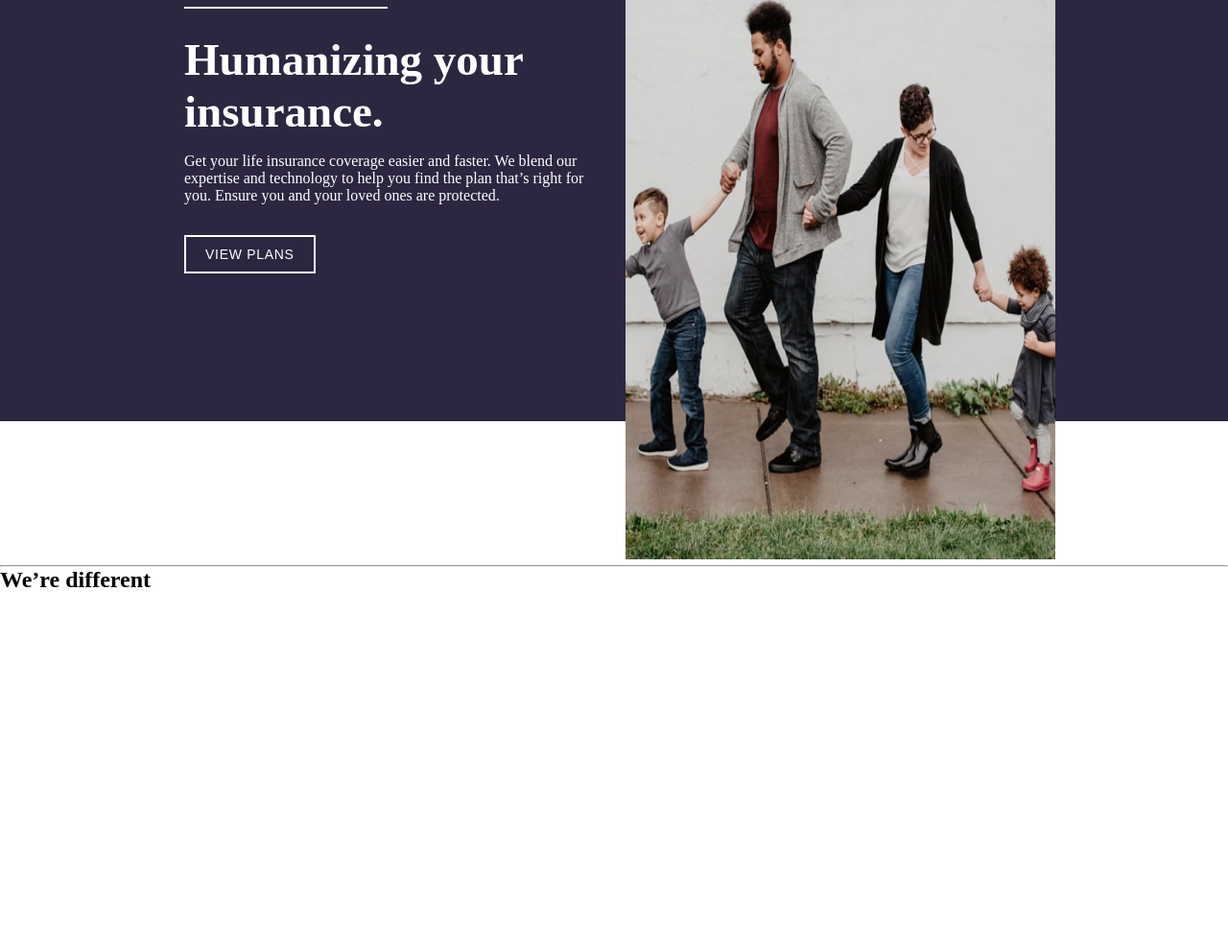
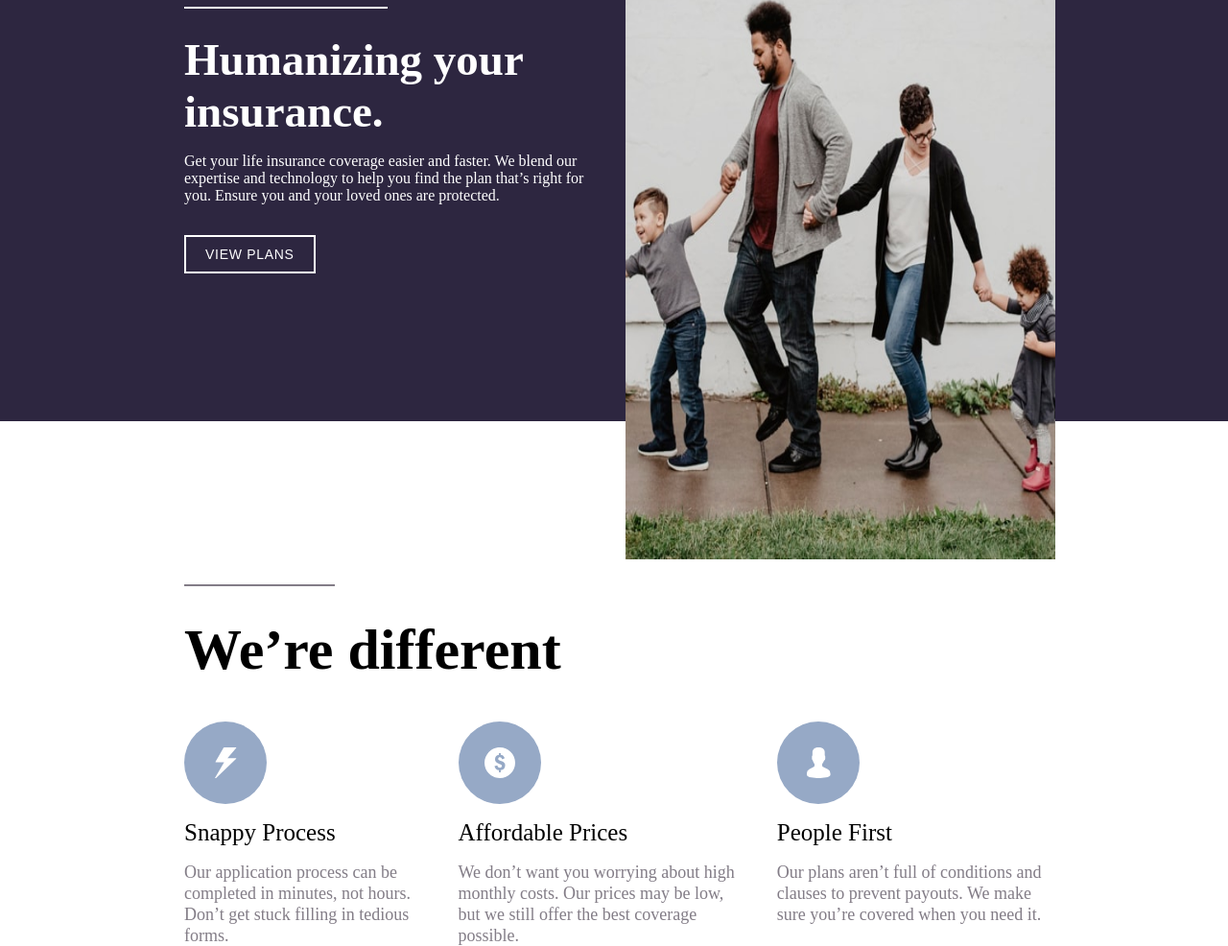
Before and after one commit to DmysteriousCoder/Insure-landing-page, a plain HTML site: page index.html in a window 1280 px wide. Shown: the part 359-1345 px from the top of the page at 96% size. Before the commit the page ends 977 px from the top, so only its background shows below. Drawn offline with Linux system fonts and the light colour scheme.

Commit message:
Added new section to index.html with three boxes and updated styles in style.css to accommodate the new layout.

```diff
--- a/index.html
+++ b/index.html
@@ -123,6 +123,43 @@
 
         </div>
 
+        <div class="bottom">
+
+            <div class="box">
+
+                <img src="./images/icon-snappy-process.svg" alt="">
+                <h4>Snappy Process</h4>
+                <p>
+                    Our application process can be completed in minutes, not hours.
+                    Don’t get stuck filling in tedious forms.
+                </p>
+
+            </div>
+
+            <div class="box">
+
+                <img src="./images/icon-affordable-prices.svg" alt="">
+                <h4>Affordable Prices</h4>
+                <p>
+                    We don’t want you worrying about high monthly costs.
+                    Our prices may be low, but we still offer the best coverage possible.
+                </p>
+
+            </div>
+
+            <div class="box">
+
+                <img src="./images/icon-people-first.svg" alt="">
+                <h4>People First</h4>
+                <p>
+                    Our plans aren’t full of conditions and clauses to
+                    prevent payouts. We make sure you’re covered when you need it.
+                </p>
+
+            </div>
+
+        </div>
+
     </div>
 
     </div>
--- a/style.css
+++ b/style.css
@@ -138,5 +138,64 @@ button {
 }
 
 .diff-cont {
-    margin-top: 150px;
+    margin-top: 170px;
+    display: flex;
+    justify-content: center;
+    align-items: center;
+    width: 100%;
 }
+
+.diff {
+    width: 70%;
+    display: flex;
+    flex-direction: column;
+    justify-content: center;
+    align-items: flex-start;
+}
+
+.diff .head {
+    display: flex;
+    flex-direction: column;
+    align-items: flex-start;
+    justify-content: center;
+    gap: 2em;
+}
+
+.diff .head hr {
+    border: 1px solid hsl(273, 4%, 51%);
+    width: 40%;
+}
+
+.diff .head  h2 {
+    font-size: 60px;
+    font-weight: 600;
+    padding-bottom: 40px;
+}
+
+.bottom {
+    display: flex;
+    justify-content: center;
+    align-items: flex-start;
+    gap: 2em;
+}
+
+.diff .bottom .box {
+    display: flex;
+    flex-direction: column;
+    justify-content: center;
+    align-items: flex-start;
+    gap: 1em;
+}
+
+.diff .bottom .box h4 {
+    font-size: 25px;
+    font-weight: 500;
+    color: black;
+}
+
+.diff .bottom .box p {
+    font-size: 18px;
+    font-weight: 400;
+    color:  hsl(273, 4%, 51%);
+    line-height: 22px;
+}
```
